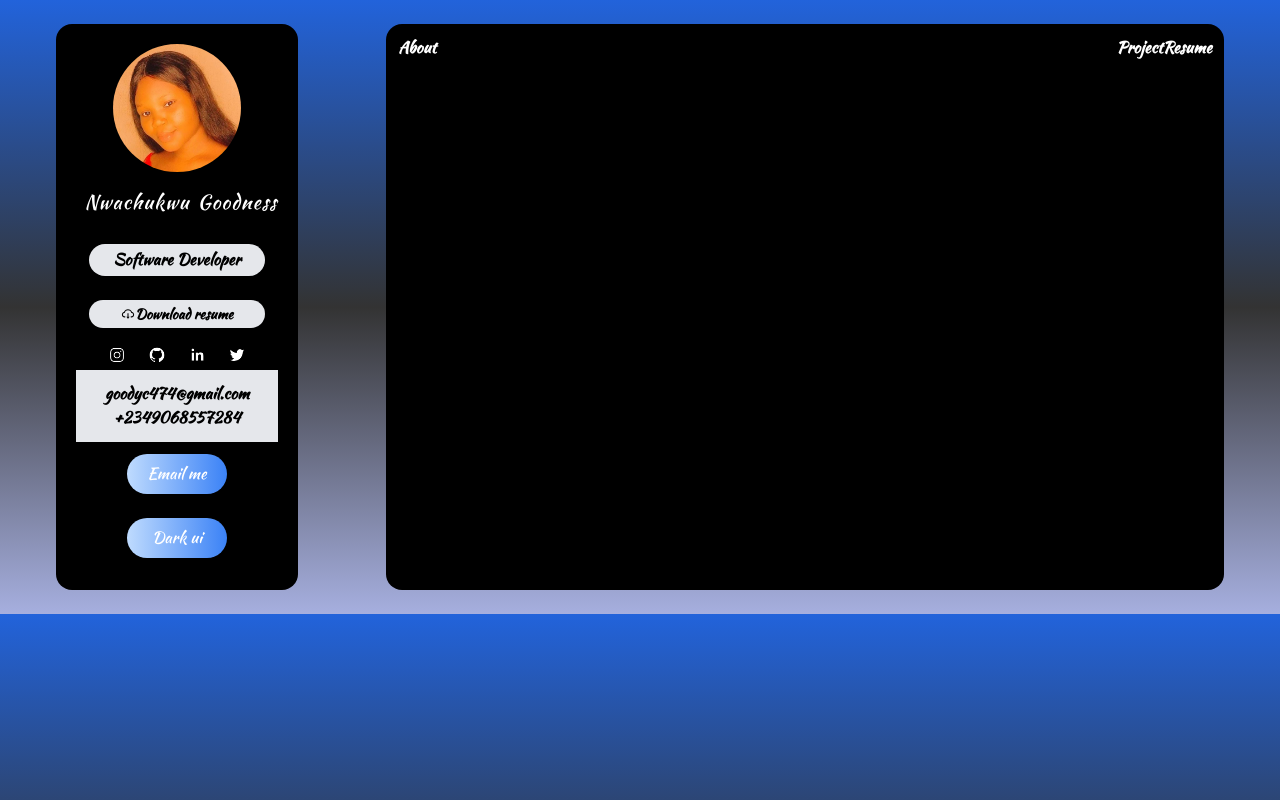
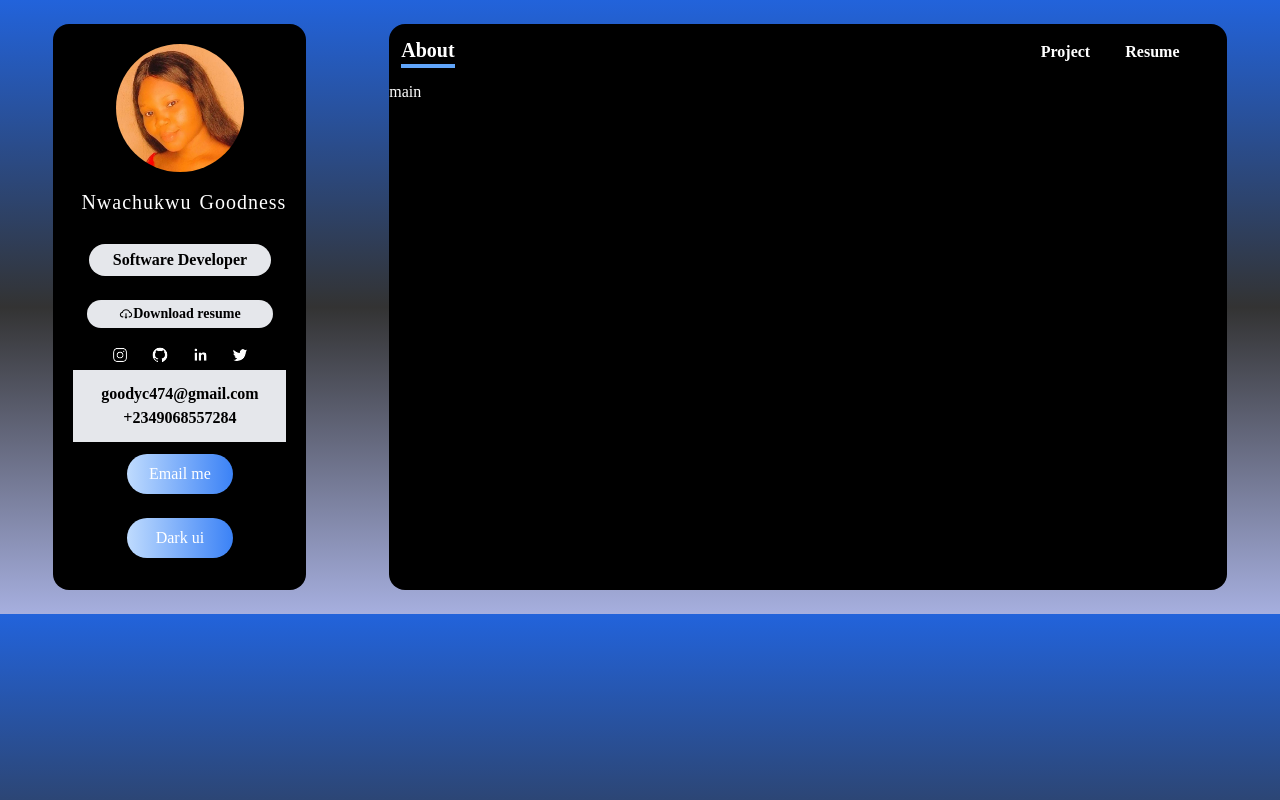
Before and after one commit to goodylove/my-portfolio, a Next.js app: page / in a window 1280 px wide. Built offline with nearby package versions, Linux system fonts and the light colour scheme.

Commit message:
styled the nav content

```diff
--- a/app/components/MainSection.tsx
+++ b/app/components/MainSection.tsx
@@ -8,7 +8,9 @@ const HomeSection = () => {
   return (
     <div>
       <Nav />
-      {/* <Project /> */}
+      <div>
+        <h1>main</h1>
+      </div>
     </div>
   );
 };
--- a/app/components/Nav.tsx
+++ b/app/components/Nav.tsx
@@ -27,20 +27,31 @@ const Nav = () => {
   }, []);
   return (
     <div className="flex justify-between items-center p-3 font-bold ">
-      <span className="cursor-pointer">{activeItem}</span>
-      <div className="flex justify-evenly">
+      <span className="cursor-pointer text-xl border-b-4 border-blue-400 hover:text-blue-400">
+        {activeItem}
+      </span>
+      <div className="flex justify-evenly md:w-[30%] w-[50%]">
         <Link href="">
-          <span onClick={() => setActiveItem("About")}>
+          <span
+            onClick={() => setActiveItem("About")}
+            className="hover:text-blue-400"
+          >
             {activeItem === "About" ? "" : <span>About</span>}
           </span>
         </Link>
         <Link href="">
-          <span onClick={() => setActiveItem("Project")}>
+          <span
+            onClick={() => setActiveItem("Project")}
+            className="hover:text-blue-400"
+          >
             {activeItem === "Project" ? "" : <span>Project</span>}
           </span>
         </Link>
         <Link href="">
-          <span onClick={() => setActiveItem("Resume")}>
+          <span
+            onClick={() => setActiveItem("Resume")}
+            className="hover:text-blue-400"
+          >
             {activeItem === "Resume" ? "" : <span>Resume</span>}
           </span>
         </Link>
--- a/app/globals.css
+++ b/app/globals.css
@@ -1,4 +1,4 @@
-@import url("https://fonts.googleapis.com/css2?family=Kaushan+Script&display=swap");
+/* @import url("https://fonts.googleapis.com/css2?family=Kaushan+Script&display=swap"); */
 
 @tailwind base;
 @tailwind components;
--- a/app/page.tsx
+++ b/app/page.tsx
@@ -11,7 +11,7 @@ export default function Home() {
       <div className=" col-span-12  bg-black text-white  p-5  text-center  rounded-2xl ">
         <SideBar />
       </div>
-      <div className=" bg-black text-white rounded-2xl w-8/12 ">
+      <div className=" bg-black text-white rounded-2xl md:w-8/12 w-full ">
         <HomeSection />
       </div>
     </main>
```
